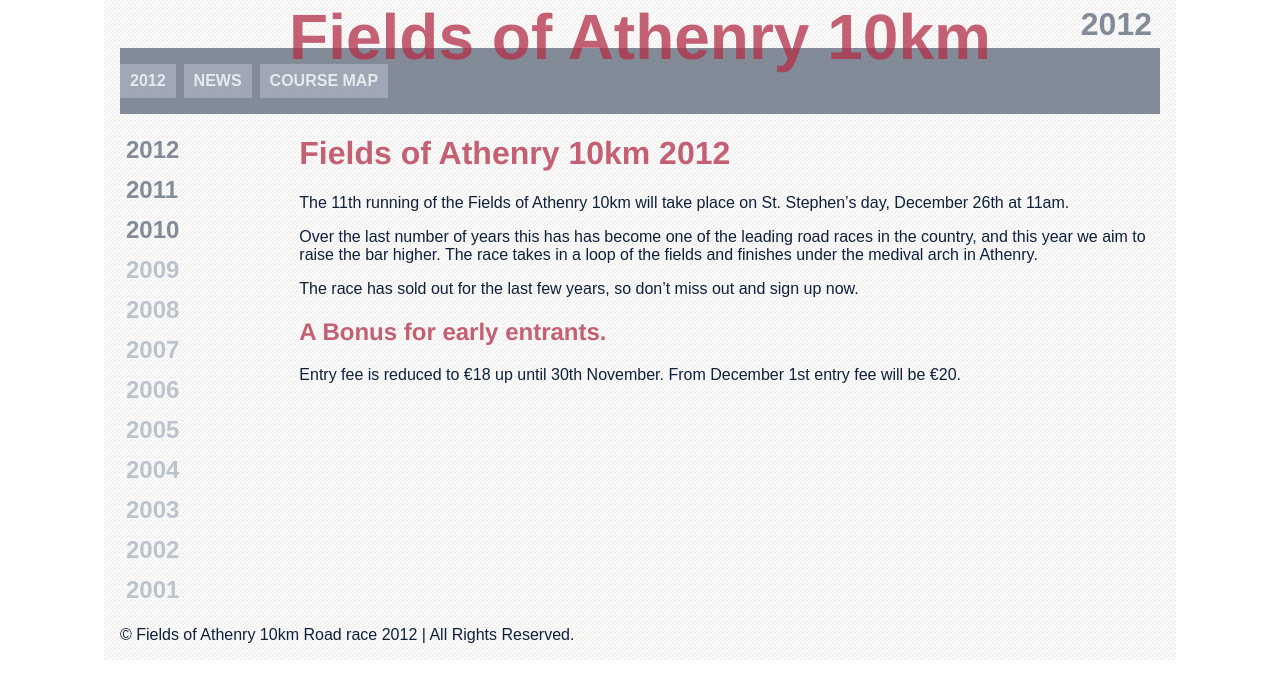
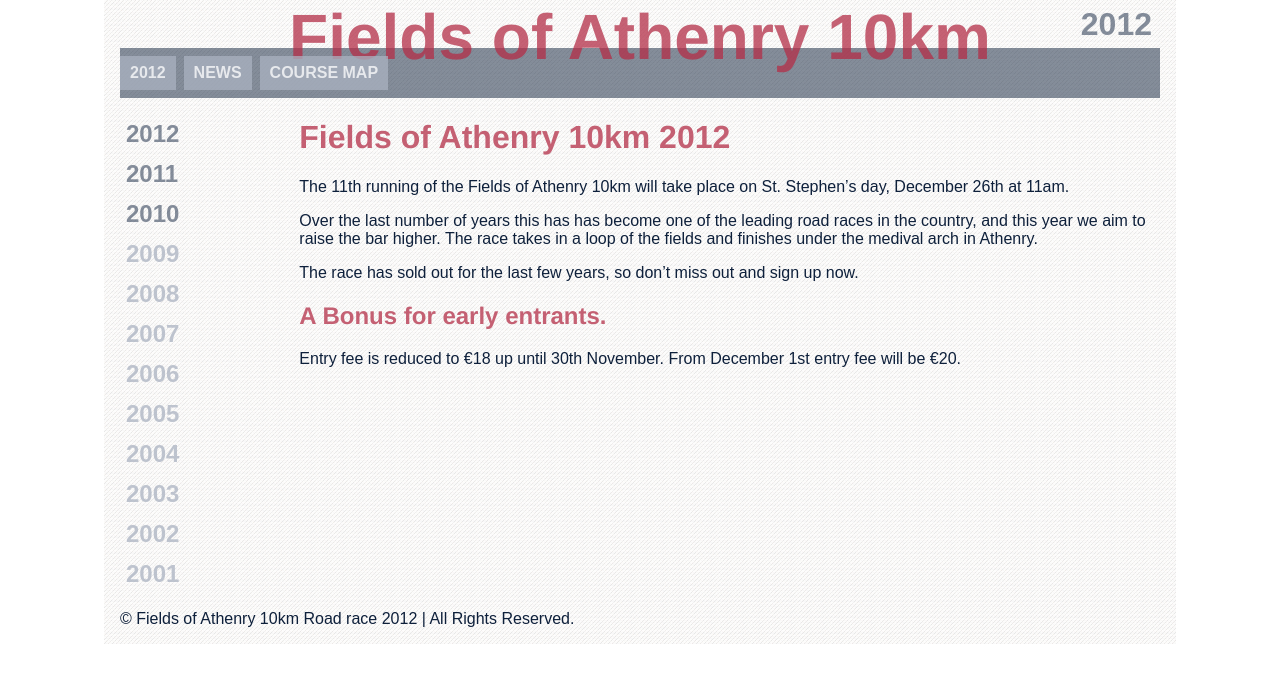
Before and after one commit to alanburke/10km, a Jekyll site: the page built from index.html, in a window 1280 px wide. Shown: the top 699 px of the page. Built offline with Jekyll 4.4.1, drawn with Linux system fonts in a browser that asks for light colours; nearby versions of some CDN libraries.

Commit message:
Add generated css files

```diff
--- a/css/screen.css
+++ b/css/screen.css
@@ -587,7 +587,7 @@
 /* line 11, ../sass/modules/_layout.scss */
 .page .banner {
   position: relative;
-  height: 3em;
+  height: 4em;
   overflow: hidden;
   *zoom: 1;
 }
@@ -601,7 +601,7 @@
 /* line 22, ../sass/modules/_layout.scss */
 .page .page-nav {
   margin-top: -2em;
-  padding: 1em 0;
+  padding: 0.5em 0;
 }
 /* line 25, ../sass/modules/_layout.scss */
 .page .page-nav ul {
```
